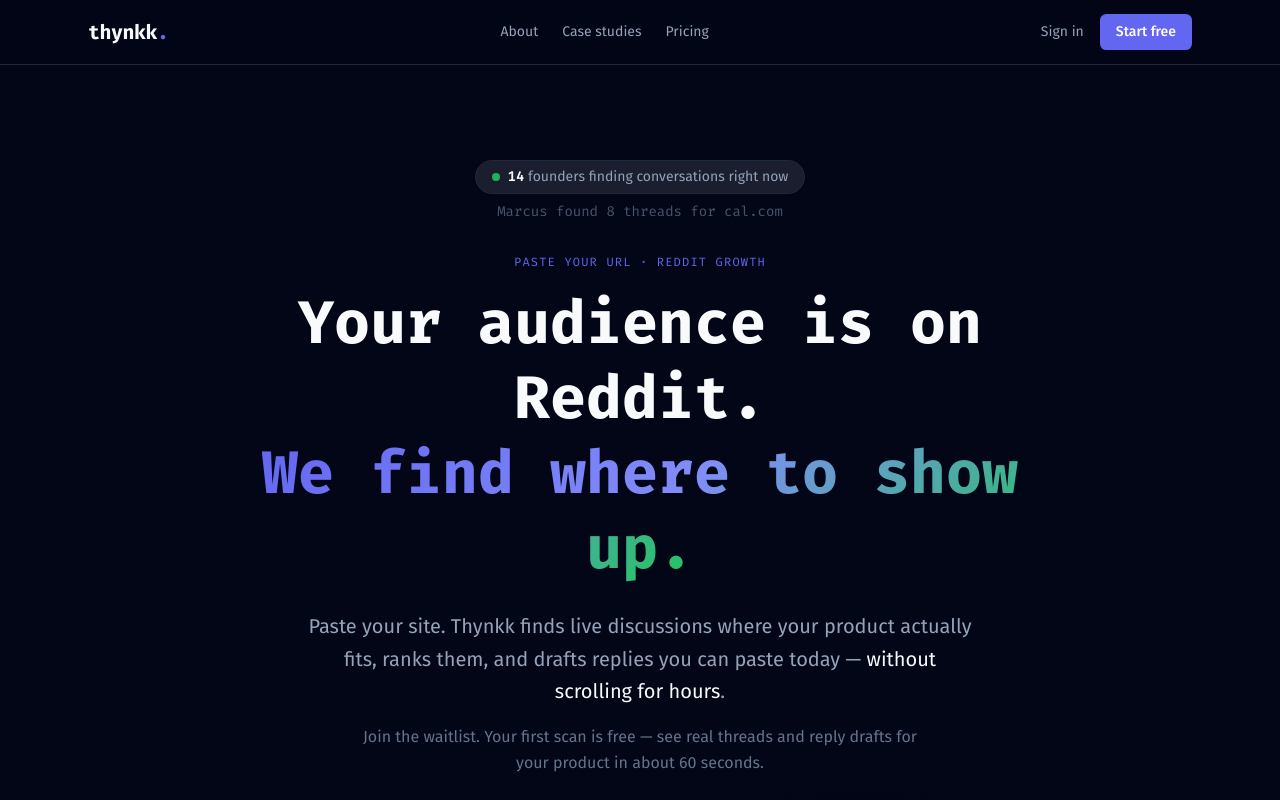
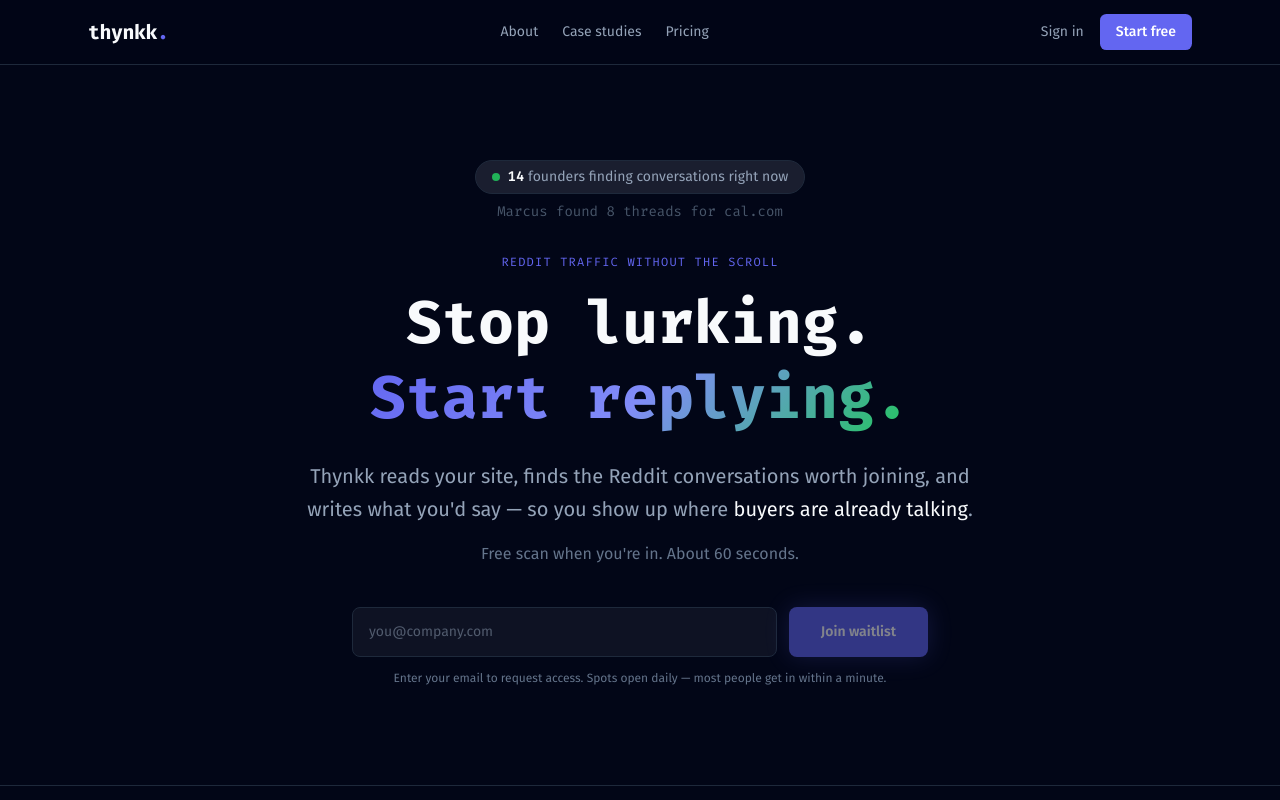
Before and after one commit to thakarpratik/thynkk, a Next.js app in the folder frontend/: page / in a window 1280 px wide. Shown: the top 800 px of the page. Built offline with nearby package versions, Linux system fonts and the light colour scheme; no server answers.

Commit message:
Homepage hero: Stop lurking. Start replying.

```diff
--- a/frontend/app/page.tsx
+++ b/frontend/app/page.tsx
@@ -9,12 +9,12 @@
 import { PACK_FEATURE_LIST, PACK_NAME, PACK_PRICE_USD } from "./_lib/pricing";
 
 export const metadata: Metadata = {
-  title: "Thynkk — Find Reddit Threads Worth Joining",
-  description: "Paste your website. Thynkk finds live Reddit discussions where your product fits, ranks them, and drafts replies you can paste today — without scrolling for hours.",
+  title: "Thynkk — Stop Lurking. Start Replying.",
+  description: "Thynkk reads your site, finds Reddit conversations worth joining, and drafts what you'd say — so you show up where buyers are already talking.",
   alternates: { canonical: "https://thynkk.co" },
   openGraph: {
-    title: "Thynkk — Find Reddit Threads Worth Joining",
-    description: "Your audience is already on Reddit. Paste your URL, get ranked threads + copy-ready reply drafts in about 60 seconds.",
+    title: "Thynkk — Stop Lurking. Start Replying.",
+    description: "Reddit traffic without the scroll. Paste your URL, get ranked threads and copy-ready reply drafts in about 60 seconds.",
     url: "https://thynkk.co",
   },
 };
@@ -27,16 +27,16 @@
       <section className="pt-40 pb-24 px-6">
         <div className="max-w-4xl mx-auto text-center">
           <LiveActivity />
-          <p className="text-xs font-mono text-[#6366F1] uppercase tracking-widest mb-4">Paste your URL · Reddit growth</p>
+          <p className="text-xs font-mono text-[#6366F1] uppercase tracking-widest mb-4">Reddit traffic without the scroll</p>
           <h1 className="font-mono text-5xl md:text-6xl font-bold mb-6 leading-tight">
-            Your audience is on Reddit.<br />
-            <span className="text-gradient">We find where to show up.</span>
+            Stop lurking.<br />
+            <span className="text-gradient">Start replying.</span>
           </h1>
           <p className="text-xl text-[#94A3B8] max-w-2xl mx-auto mb-4 leading-relaxed">
-            Paste your site. Thynkk finds live discussions where your product actually fits, ranks them, and drafts replies you can paste today — <span className="text-[#F8FAFC]">without scrolling for hours</span>.
+            Thynkk reads your site, finds the Reddit conversations worth joining, and writes what you&apos;d say — so you show up where <span className="text-[#F8FAFC]">buyers are already talking</span>.
           </p>
           <p className="text-base text-[#64748B] max-w-xl mx-auto mb-10 leading-relaxed">
-            Join the waitlist. Your first scan is free — see real threads and reply drafts for your product in about 60 seconds.
+            Free scan when you&apos;re in. About 60 seconds.
           </p>
           <HeroCTA />
         </div>
```
